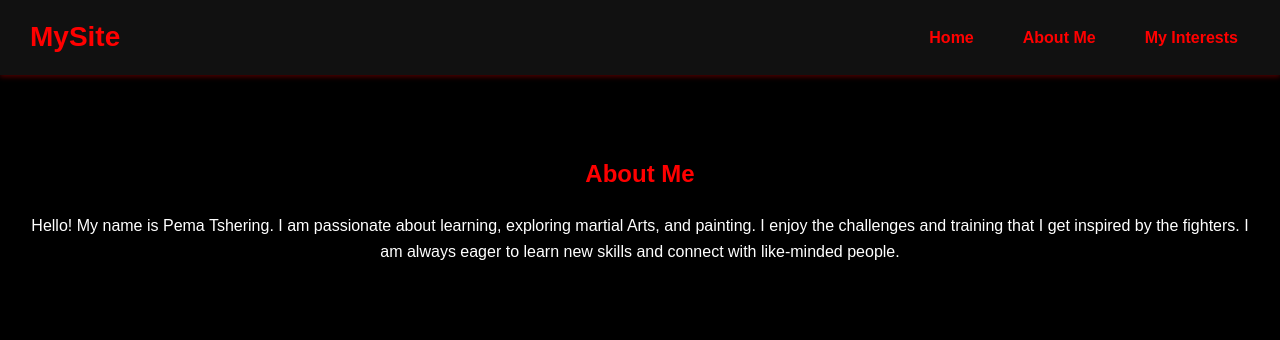
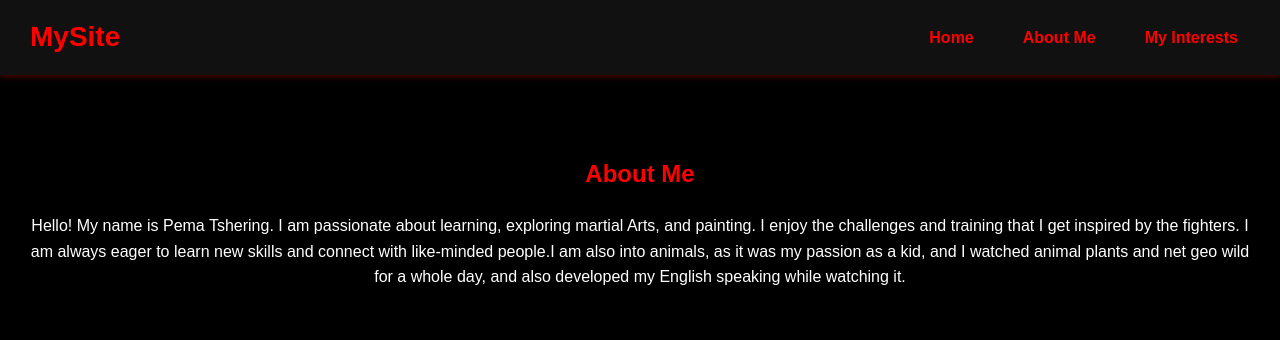
Before and after one commit to pematdragon/Pemazone.mywebsite, a plain HTML site: page about.html in a window 1280 px wide. Shown: the top 340 px of the page. Drawn offline with Linux system fonts and the light colour scheme.

Commit message:
Update about.html

```diff
--- a/about.html
+++ b/about.html
@@ -27,7 +27,7 @@
 <!-- About Me Section -->
 <section id="about">
   <h1>About Me</h1>
-  <p>Hello! My name is Pema Tshering. I am passionate about learning, exploring martial Arts, and painting. I enjoy the challenges and training that I get inspired by the fighters. I am always eager to learn new skills and connect with like-minded people.</p>
+  <p>Hello! My name is Pema Tshering. I am passionate about learning, exploring martial Arts, and painting. I enjoy the challenges and training that I get inspired by the fighters. I am always eager to learn new skills and connect with like-minded people.I am also into animals, as it was my passion as a kid, and I watched animal plants and net geo wild for a whole day, and also developed my English speaking while watching it.  </p>
 </section>
  <!-- Add your image here -->
   <div class="about-image">
```
